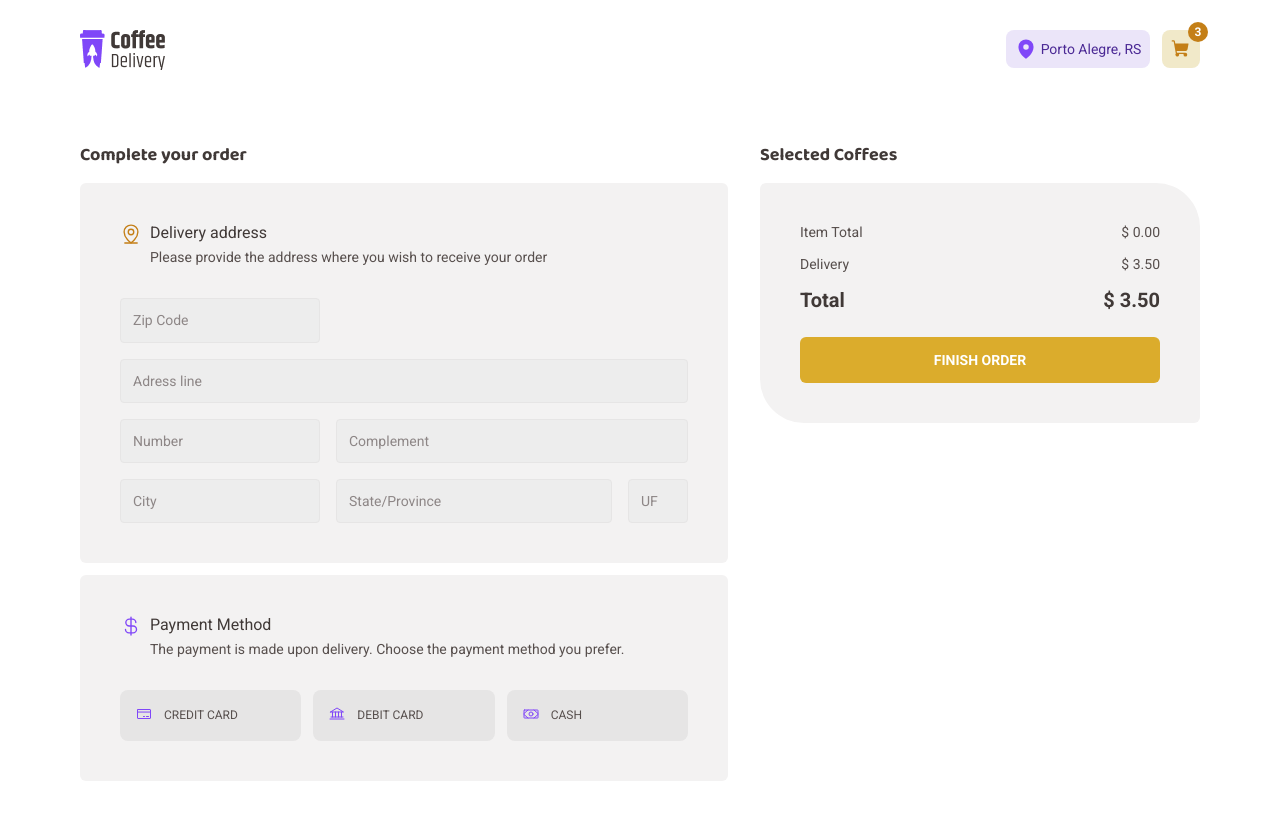
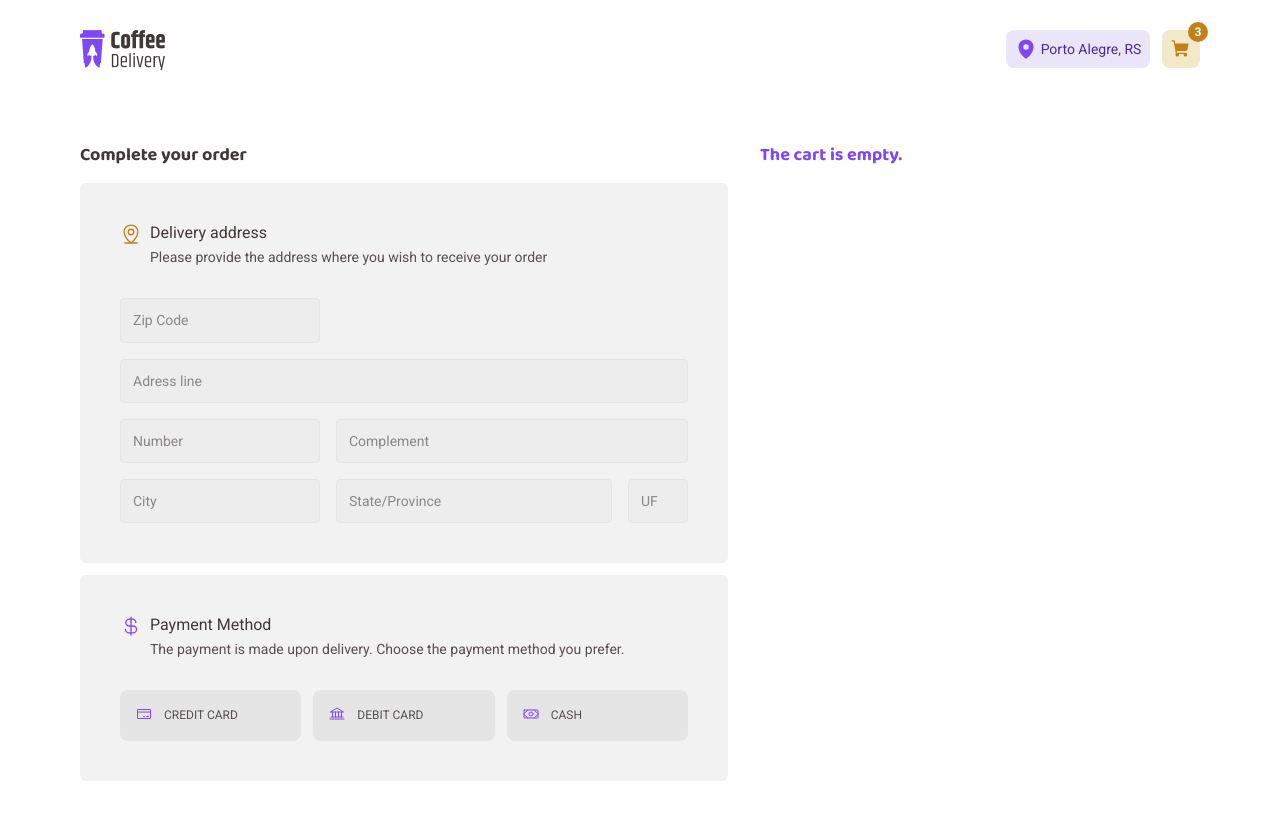
Before and after one commit to Sathosk/CoffeeDelivery, a React (Vite) app: page /checkout in a window 1280 px wide. Built offline with nearby package versions, Linux system fonts and the light colour scheme.

Commit message:
feat: if cart is empty, render different component on the orderSummary section

```diff
--- a/src/contexts/CartContext.tsx
+++ b/src/contexts/CartContext.tsx
@@ -9,6 +9,7 @@ interface CartContextProviderProps {
 interface CartContextType {
     isDevelopment: boolean;
     cart: CoffeeType[];
+    productsInCart: number;
     createNewCoffee: (coffee: CoffeeType) => void;
     updateCoffeeQuantity: (coffeeName: string, quantity: number) => void;
 }
@@ -26,6 +27,8 @@ export function CartContextProvider({ children }: CartContextProviderProps) {
 
     const { cart } = cartState;
 
+    const productsInCart = cart.length;
+
     function createNewCoffee(coffee: CoffeeType) {
         dispatch(addNewCoffeeAction(coffee));
     }
@@ -39,6 +42,7 @@ export function CartContextProvider({ children }: CartContextProviderProps) {
             value={{
                 cart,
                 isDevelopment,
+                productsInCart,
                 createNewCoffee,
                 updateCoffeeQuantity,
             }}
--- a/src/pages/Checkout/components/UserInfo/styles.ts
+++ b/src/pages/Checkout/components/UserInfo/styles.ts
@@ -3,7 +3,6 @@ import { typographyStyles } from "../../../../styles/themes/Typography";
 
 export const UserInfoContainer = styled.section`
     display: flex;
-    justify-content: space-between;
     flex-direction: column;
 
     h3 {
--- a/src/pages/Checkout/index.tsx
+++ b/src/pages/Checkout/index.tsx
@@ -1,12 +1,23 @@
+import { useContext } from "react";
+import { CartContext } from "../../contexts/CartContext";
+
 import { UserInfo } from "./components/UserInfo";
 import { OrderSummary } from "./components/OrderSummary";
-import { CheckoutContainer } from "./styles";
+
+import { CheckoutContainer, EmptyCart } from "./styles";
 
 export function Checkout() {
+    const { productsInCart } = useContext(CartContext);
+
     return (
         <CheckoutContainer className="container">
             <UserInfo />
-            <OrderSummary />
+
+            {productsInCart ? (
+                <OrderSummary />
+            ) : (
+                <EmptyCart>The cart is empty.</EmptyCart>
+            )}
         </CheckoutContainer>
     );
 }
--- a/src/pages/Checkout/styles.ts
+++ b/src/pages/Checkout/styles.ts
@@ -1,4 +1,5 @@
 import { styled } from "styled-components";
+import { typographyStyles } from "../../styles/themes/Typography";
 
 export const CheckoutContainer = styled.section`
     display: flex;
@@ -10,3 +11,9 @@ export const CheckoutContainer = styled.section`
     margin-top: 2.5rem !important;
     margin-bottom: 2.5rem !important;
 `;
+
+export const EmptyCart = styled.span`
+    ${typographyStyles.titleXS}
+    color: ${props => props.theme.purple};
+    width: 100%;
+`;
--- a/src/pages/Home/components/CoffeList/CoffeeCard/index.tsx
+++ b/src/pages/Home/components/CoffeList/CoffeeCard/index.tsx
@@ -24,8 +24,7 @@ export function CoffeeCard({
     imgName,
 }: CoffeeListType) {
     const [coffeeQuantity, setCoffeeQuantity] = useState(0);
-    const { cart, createNewCoffee, updateCoffeeQuantity } =
-        useContext(CartContext);
+    const { createNewCoffee } = useContext(CartContext);
 
     const imgSrc =
         import.meta.env.BASE_URL + `src/assets/CoffeeList/Type=${imgName}.svg`;
@@ -44,6 +43,7 @@ export function CoffeeCard({
             quantity: coffeeQuantity,
             totalPrice: price * coffeeQuantity,
         };
+
         createNewCoffee(coffeeData);
     }
 
```
